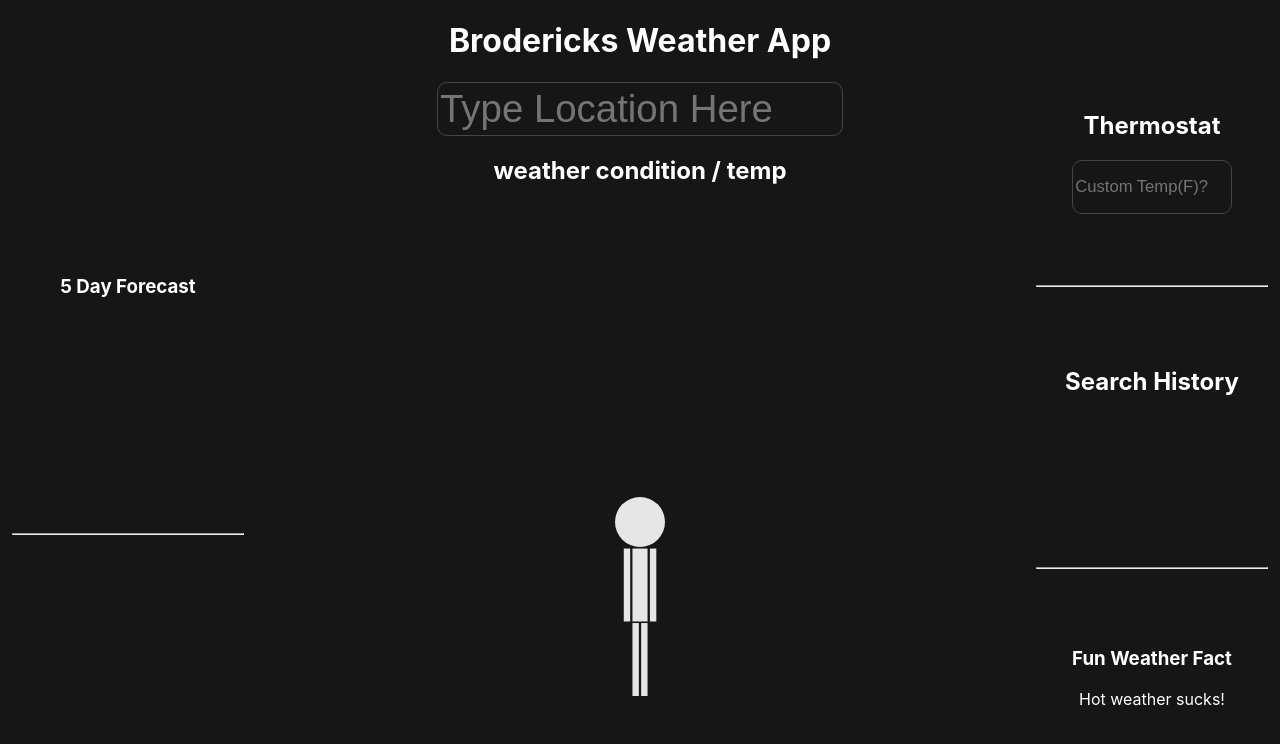
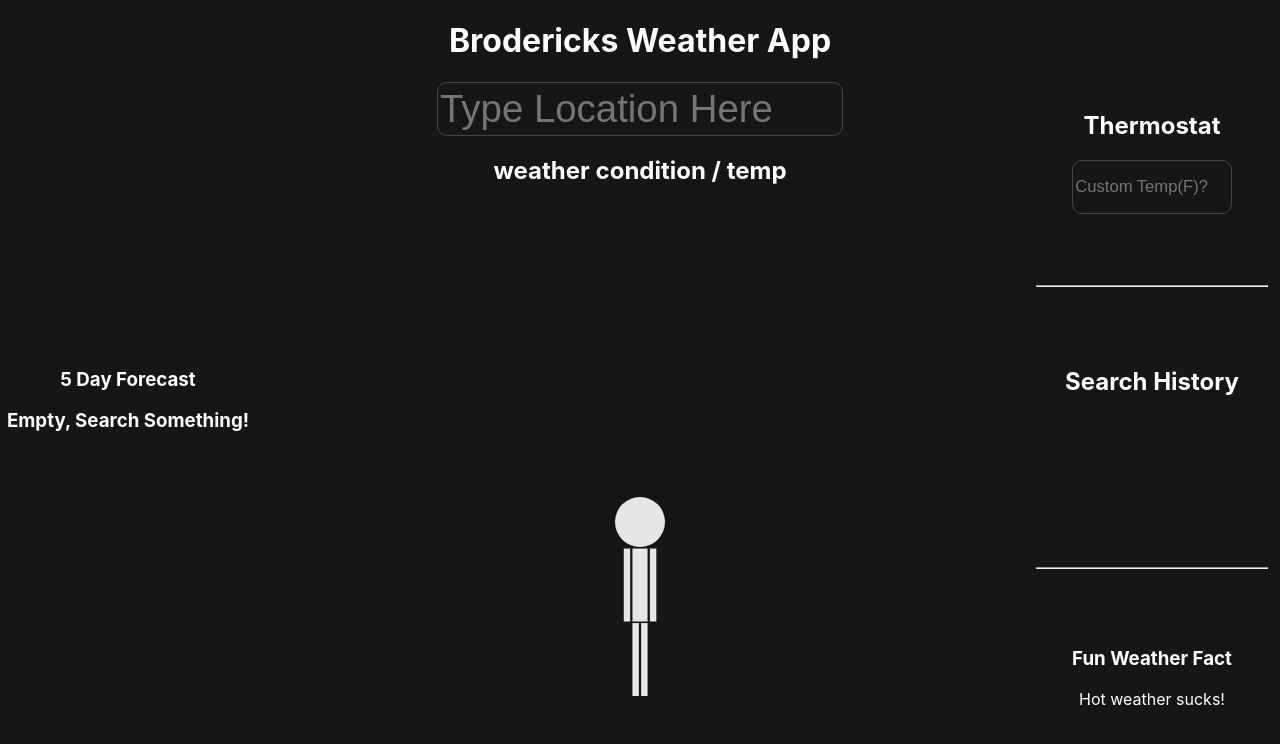
Before and after one commit to ZeroBitzz/react-weather-app, a React (Create React App) app: page / in a window 1280 px wide. Shown: the top 744 px of the page. Built offline with nearby package versions, Linux system fonts and the light colour scheme.

Commit message:
forecast displays hr and empty text dynamically when data is fetched

```diff
--- a/src/Forecast.js
+++ b/src/Forecast.js
@@ -3,8 +3,11 @@ import './Forecast.css'
 function Forecast(){
     return (
         <div className='five-day-forecast'>
-            <h3>5 Day Forecast</h3>
-            <hr />
+            <div>
+                <h3>5 Day Forecast</h3>
+                <h3 id='forecast-empty-h3'>Empty, Search Something!</h3>
+            </div>
+            <hr id='forecast-hr' className='hide'/>
                 <div className='day-forecast hide' id='forecast1'>
                     <div>
                         <span id='forecast1-date'>Tomorrow</span>
--- a/src/updateWeather.js
+++ b/src/updateWeather.js
@@ -153,6 +153,8 @@ export const updateWeather = () => { // changes the 5 day forecast and the main
       if(!containsNumbers){
         // if case for when the sun is searched
         if(searchedLocation.toLowerCase() === 'the sun' || searchedLocation.toLowerCase() === 'sun'){
+          document.getElementById('forecast-empty-h3').classList.add('hide') // hides text that says forecast is empty
+          document.getElementById('forecast-hr').classList.remove('hide') // displays the hr in the forecast section
           document.getElementById('temperature').innerHTML = '10,000°F'
           document.getElementById('weather-condition').innerHTML = 'Extremely Hot'
           document.getElementById('weather-condition-icon').classList.remove('hide')
@@ -195,9 +197,8 @@ export const updateWeather = () => { // changes the 5 day forecast and the main
             .then((resp) => resp.json())
             .then((responseData) => {
               try{
-                // console.log(responseData.current.temp_f) TESTINGLOG
-                // console.log(responseData.current.condition.text) TESTINGLOG
-                // console.log(`set local storage to ${responseData.current.condition.text}`) TESTINGLOG
+                document.getElementById('forecast-hr').classList.remove('hide') // displays the hr in the forecast section
+                document.getElementById('forecast-empty-h3').classList.add('hide') // hides text that says forecast is empty
                 localStorage.setItem('weather-condition', responseData.current.condition.text) // sets the weather condition for the icon to be updated on App.js
                 document.getElementById('temperature').innerHTML = `${responseData.current.temp_f}°F` // sets the temperature based off of the api fetch
                 document.getElementById('weather-condition').innerHTML = responseData.current.condition.text // sets the weather condition based off the api fetch
```
